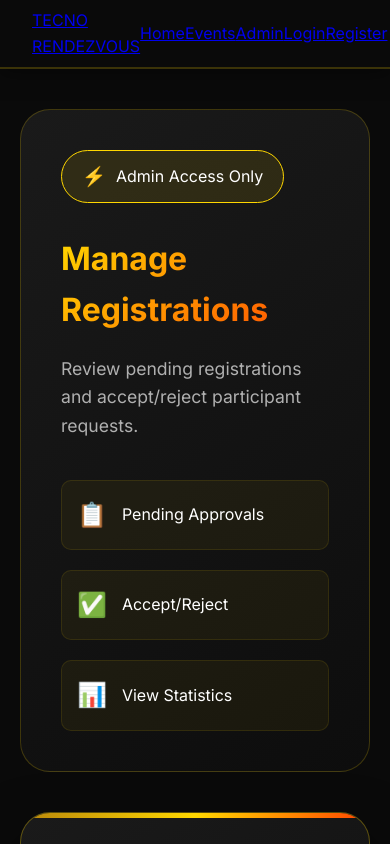
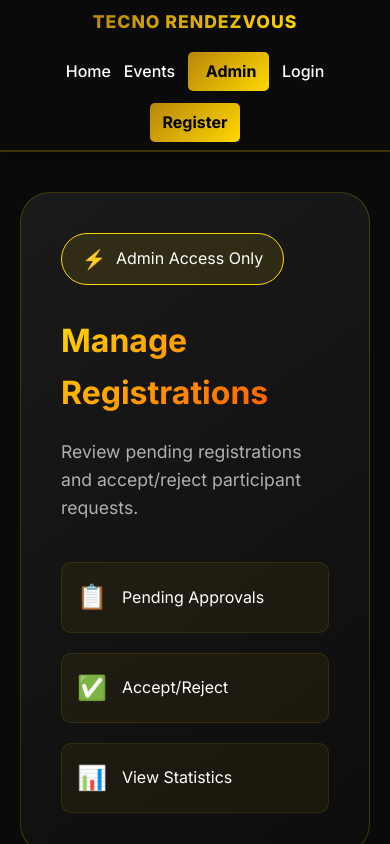
Before and after one commit to cahcet-mca/Symposium, a React (Vite) app in the folder client/: page /admin/login in a window 390 px wide. Shown: the top 844 px of the page. Built offline with nearby package versions, Linux system fonts and the light colour scheme; no server answers.

Commit message:
Update Navbar.css

```diff
--- a/client/src/components/layout/Navbar.css
+++ b/client/src/components/layout/Navbar.css
@@ -1,444 +1,190 @@
-/* src/components/common/Loader.css */
-
-.loader-container {
-  position: fixed;
+.navbar {
+  display: flex;
+  justify-content: space-between;
+  align-items: center;
+  padding: 1rem 2rem;
+  background: #0a0a0a;
+  border-bottom: 2px solid rgba(255, 215, 0, 0.2);
+  position: sticky;
   top: 0;
-  left: 0;
-  right: 0;
-  bottom: 0;
-  display: flex;
-  justify-content: center;
-  align-items: center;
-  background: #0a0a0a;
-  z-index: 9999;
-  animation: fadeIn 0.3s ease;
+  z-index: 1000;
+  box-shadow: 0 2px 20px rgba(0,0,0,0.5);
 }
 
-.gold-loader {
-  position: relative;
-  width: 220px;
-  height: 220px;
-  display: flex;
-  justify-content: center;
-  align-items: center;
-  animation: float 3s ease-in-out infinite;
+.nav-brand a {
+  font-size: 1.5rem;
+  font-weight: 800;
+  background: linear-gradient(135deg, #b8860b, #ffd700);
+  -webkit-background-clip: text;
+  -webkit-text-fill-color: transparent;
+  text-decoration: none;
+  letter-spacing: 1px;
 }
 
-.loader-circle {
-  position: absolute;
-  width: 120px;
-  height: 120px;
-  border: 4px solid transparent;
-  border-top: 4px solid #ffd700;
-  border-right: 4px solid #b8860b;
-  border-radius: 50%;
-  animation: spin 1.5s linear infinite;
-  box-shadow: 0 0 20px rgba(255, 215, 0, 0.5);
+.nav-links {
+  display: flex;
+  gap: 2rem;
+  align-items: center;
 }
 
-.loader-circle.mirror {
-  width: 100px;
-  height: 100px;
-  border-top: 4px solid #b8860b;
-  border-right: 4px solid #ffd700;
-  animation: spin-reverse 1s linear infinite;
-  box-shadow: 0 0 30px rgba(255, 215, 0, 0.3);
+.nav-links a {
+  color: #ffffff;
+  text-decoration: none;
+  font-weight: 500;
+  transition: color 0.3s;
+  position: relative;
+  font-size: 1rem;
 }
 
-.loader-circle::before {
+.nav-links a::after {
   content: '';
   position: absolute;
-  top: -8px;
-  left: -8px;
-  right: -8px;
-  bottom: -8px;
-  border-radius: 50%;
-  background: radial-gradient(circle at 30% 30%, rgba(255, 215, 0, 0.2), transparent 70%);
-  z-index: -1;
+  bottom: -5px;
+  left: 0;
+  width: 0;
+  height: 2px;
+  background: #ffd700;
+  transition: width 0.3s;
 }
 
-.loader-text {
-  color: #ffd700;
-  font-size: 1.2rem;
-  font-weight: 800;
-  letter-spacing: 2px;
-  text-align: center;
-  text-shadow: 0 0 10px rgba(255, 215, 0, 0.5);
-  animation: pulse 1.5s ease-in-out infinite;
-  max-width: 180px;
-  word-wrap: break-word;
-  background: linear-gradient(135deg, #ffd700, #b8860b);
-  -webkit-background-clip: text;
-  -webkit-text-fill-color: transparent;
-  background-clip: text;
-  line-height: 1.4;
-  padding: 0 10px;
+.nav-links a:hover::after {
+  width: 100%;
 }
 
-/* Loading Spinner for inline use */
-.spinner {
-  display: inline-block;
-  width: 20px;
-  height: 20px;
-  border: 3px solid rgba(255, 215, 0, 0.3);
-  border-radius: 50%;
-  border-top-color: #ffd700;
-  animation: spin 1s linear infinite;
-  margin-right: 10px;
+.nav-links a:hover {
+  color: #ffd700;
 }
 
-.spinner-small {
-  display: inline-block;
-  width: 16px;
-  height: 16px;
-  border: 2px solid rgba(255, 215, 0, 0.3);
-  border-radius: 50%;
-  border-top-color: #ffd700;
-  animation: spin 0.8s linear infinite;
-  margin-right: 8px;
+/* User Profile */
+.user-profile {
+  display: flex;
+  align-items: center;
+  gap: 4px;
 }
 
-.spinner-large {
-  display: inline-block;
-  width: 40px;
-  height: 40px;
-  border: 4px solid rgba(255, 215, 0, 0.2);
-  border-radius: 50%;
-  border-top-color: #ffd700;
-  animation: spin 1.2s linear infinite;
+/* Logout Button - Original style */
+.logout-btn {
+  padding: 0.5rem 1.5rem;
+  background: transparent;
+  border: 2px solid #ff4757;
+  color: #ff4757;
+  border-radius: 5px;
+  cursor: pointer;
+  transition: all 0.3s;
+  font-weight: 600;
+  font-size: 0.95rem;
 }
 
-/* Page loader with background */
-.page-loader {
-  min-height: 100vh;
-  display: flex;
-  justify-content: center;
-  align-items: center;
-  background: linear-gradient(135deg, #0a0a0a 0%, #1a1a1a 100%);
+.logout-btn:hover {
+  background: #ff4757;
+  color: #ffffff;
+  transform: translateY(-2px);
+  box-shadow: 0 5px 15px rgba(255, 71, 87, 0.3);
 }
 
-.page-loader-content {
-  text-align: center;
+/* Admin Button - Original style exactly as before */
+.admin-nav-btn {
+  background: linear-gradient(135deg, #b8860b, #ffd700);
+  color: black !important;
+  padding: 0.7rem 1.5rem;
+  border-radius: 5px;
+  font-weight: 700 !important;
+  transition: all 0.3s;
+  display: flex;
+  align-items: center;
+  gap: 5px;
 }
 
-.page-loader-text {
-  color: #ffd700;
-  margin-top: 20px;
-  font-size: 1.1rem;
-  font-weight: 600;
-  letter-spacing: 1px;
-  animation: pulse 2s infinite;
+.admin-nav-btn:hover {
+  transform: translateY(-2px);
+  box-shadow: 0 5px 15px rgba(255, 69, 0, 0.4);
 }
 
-/* Skeleton loading animation */
-.skeleton-loader {
-  background: linear-gradient(90deg, #1a1a1a 25%, #2a2a2a 50%, #1a1a1a 75%);
-  background-size: 200% 100%;
-  animation: shimmer 1.5s infinite;
-  border-radius: 4px;
+.admin-nav-btn::after {
+  display: none;
 }
 
-/* Button loader */
-.button-loader {
-  display: inline-flex;
-  align-items: center;
-  justify-content: center;
-  gap: 8px;
+.admin-icon {
+  font-size: 1.1rem;
 }
 
-.button-loader .spinner {
-  width: 16px;
-  height: 16px;
-  border-width: 2px;
-  margin-right: 0;
+/* Register Button - Original style exactly as before */
+.register-nav-btn {
+  background: linear-gradient(135deg, #b8860b, #ffd700);
+  color: #000000 !important;
+  padding: 0.7rem 1.5rem;
+  border-radius: 5px;
+  font-weight: 700 !important;
+  transition: all 0.3s;
 }
 
-/* Animations */
-@keyframes spin {
-  0% {
-    transform: rotate(0deg);
-  }
-  100% {
-    transform: rotate(360deg);
-  }
+.register-nav-btn:hover {
+  transform: translateY(-2px);
+  box-shadow: 0 5px 15px rgba(255, 215, 0, 0.4);
 }
 
-@keyframes spin-reverse {
-  0% {
-    transform: rotate(0deg);
-  }
-  100% {
-    transform: rotate(-360deg);
-  }
+.register-nav-btn::after {
+  display: none;
 }
 
-@keyframes pulse {
-  0%, 100% {
-    opacity: 1;
-    transform: scale(1);
-  }
-  50% {
-    opacity: 0.7;
-    transform: scale(0.95);
-  }
-}
-
-@keyframes float {
-  0%, 100% {
-    transform: translateY(0);
-  }
-  50% {
-    transform: translateY(-10px);
-  }
-}
-
-@keyframes shimmer {
-  0% {
-    background-position: -200% 0;
-  }
-  100% {
-    background-position: 200% 0;
-  }
-}
-
-@keyframes fadeIn {
-  from {
-    opacity: 0;
-  }
-  to {
-    opacity: 1;
-  }
-}
-
-@keyframes slideUp {
-  from {
-    opacity: 0;
-    transform: translateY(20px);
-  }
-  to {
-    opacity: 1;
-    transform: translateY(0);
-  }
-}
-
-/* Responsive adjustments */
+/* Responsive Design */
 @media (max-width: 1024px) {
-  .gold-loader {
-    width: 200px;
-    height: 200px;
+  .navbar {
+    padding: 1rem 1.5rem;
   }
 
-  .loader-circle {
-    width: 100px;
-    height: 100px;
+  .nav-brand a {
+    font-size: 1.3rem;
   }
 
-  .loader-circle.mirror {
-    width: 80px;
-    height: 80px;
-  }
-
-  .loader-text {
-    font-size: 1rem;
-    max-width: 160px;
+  .nav-links {
+    gap: 1.5rem;
   }
 }
 
 @media (max-width: 768px) {
-  .loader-container {
-    background: rgba(10, 10, 10, 0.98);
+  .navbar {
+    flex-direction: column;
+    padding: 1rem;
   }
 
-  .gold-loader {
-    width: 180px;
-    height: 180px;
+  .nav-brand {
+    margin-bottom: 1rem;
   }
 
-  .loader-circle {
-    width: 90px;
-    height: 90px;
-    border-width: 3px;
+  .nav-links {
+    flex-wrap: wrap;
+    justify-content: center;
+    gap: 1rem;
+    width: 100%;
   }
 
-  .loader-circle.mirror {
-    width: 70px;
-    height: 70px;
-    border-width: 3px;
-  }
-
-  .loader-text {
-    font-size: 0.90rem;
-    max-width: 140px;
-  }
-
-  .spinner-large {
-    width: 30px;
-    height: 30px;
-    border-width: 3px;
+  .admin-nav-btn, .register-nav-btn {
+    padding: 0.5rem 1rem;
+    font-size: 0.9rem;
   }
 }
 
 @media (max-width: 480px) {
-  .gold-loader {
-    width: 150px;
-    height: 150px;
+  .nav-brand a {
+    font-size: 1.1rem;
   }
 
-  .loader-circle {
-    width: 70px;
-    height: 70px;
-    border-width: 2px;
+  .nav-links {
+    gap: 0.8rem;
   }
 
-  .loader-circle.mirror {
-    width: 55px;
-    height: 55px;
-    border-width: 2px;
+  .admin-nav-btn, .register-nav-btn {
+    padding: 0.4rem 0.8rem;
+    font-size: 0.85rem;
   }
 
-  .loader-text {
-    font-size: 0.85rem;
-    max-width: 120px;
-    letter-spacing: 1px;
+  .admin-icon {
+    font-size: 1rem;
   }
 
-  .page-loader-text {
-    font-size: 1rem;
+  .logout-btn {
+    padding: 0.4rem 1rem;
+    font-size: 0.85rem;
   }
 }
-
-@media (max-width: 360px) {
-  .gold-loader {
-    width: 130px;
-    height: 130px;
-  }
-
-  .loader-circle {
-    width: 60px;
-    height: 60px;
-  }
-
-  .loader-circle.mirror {
-    width: 45px;
-    height: 45px;
-  }
-
-  .loader-text {
-    font-size: 0.80rem;
-    max-width: 100px;
-  }
-}
-
-/* Dark mode support (already dark) */
-@media (prefers-color-scheme: dark) {
-  .loader-container {
-    background: #0a0a0a;
-  }
-}
-
-/* Reduced motion preference */
-@media (prefers-reduced-motion: reduce) {
-  .loader-circle,
-  .loader-circle.mirror,
-  .gold-loader,
-  .loader-text,
-  .spinner,
-  .spinner-small,
-  .spinner-large,
-  .skeleton-loader {
-    animation: none;
-  }
-
-  .gold-loader {
-    transform: none;
-  }
-}
-
-/* Print styles */
-@media print {
-  .loader-container {
-    display: none;
-  }
-}
-
-/* Loading container for sections */
-.section-loader {
-  display: flex;
-  justify-content: center;
-  align-items: center;
-  min-height: 200px;
-  width: 100%;
-  background: rgba(10, 10, 10, 0.5);
-  border-radius: 10px;
-}
-
-.section-loader .spinner-large {
-  width: 50px;
-  height: 50px;
-  border-width: 4px;
-}
-
-/* Loading text with dots animation */
-.loading-dots::after {
-  content: '.';
-  animation: dots 1.5s steps(5, end) infinite;
-}
-
-@keyframes dots {
-  0%, 20% { content: '.'; }
-  40% { content: '..'; }
-  60% { content: '...'; }
-  80%, 100% { content: ''; }
-}
-
-/* Progress loader */
-.progress-loader {
-  width: 100%;
-  height: 4px;
-  background: rgba(255, 215, 0, 0.1);
-  border-radius: 2px;
-  overflow: hidden;
-  position: relative;
-}
-
-.progress-loader-bar {
-  height: 100%;
-  background: linear-gradient(90deg, #b8860b, #ffd700);
-  border-radius: 2px;
-  animation: progress 2s ease-in-out infinite;
-  width: 30%;
-}
-
-@keyframes progress {
-  0% {
-    transform: translateX(-100%);
-  }
-  100% {
-    transform: translateX(400%);
-  }
-}
-
-/* Glowing effect for main loader */
-.gold-loader::after {
-  content: '';
-  position: absolute;
-  top: -20px;
-  left: -20px;
-  right: -20px;
-  bottom: -20px;
-  background: radial-gradient(circle at center, rgba(255, 215, 0, 0.1) 0%, transparent 70%);
-  border-radius: 50%;
-  z-index: -1;
-  animation: glow 2s ease-in-out infinite;
-}
-
-@keyframes glow {
-  0%, 100% {
-    opacity: 0.3;
-    transform: scale(1);
-  }
-  50% {
-    opacity: 0.6;
-    transform: scale(1.1);
-  }
-}
```
